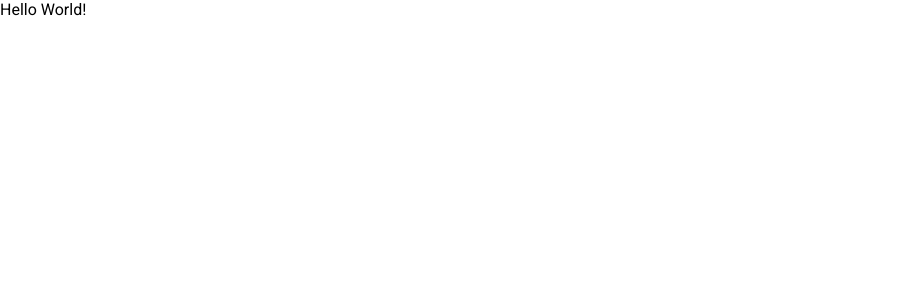
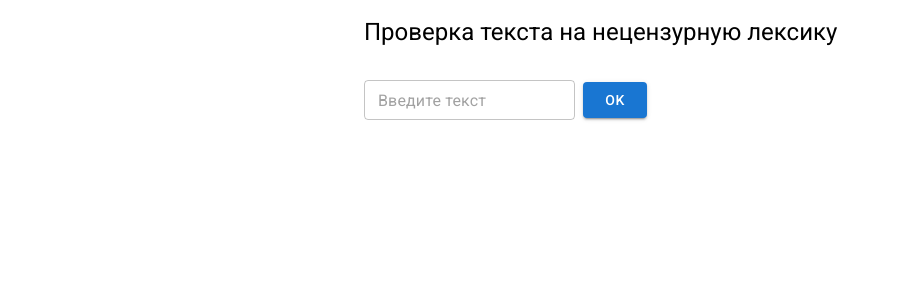
Before and after one commit to azakharo/anti-mat, a React (Vite) app: page /main in a window 1280 px wide. Shown: the top 300 px of the page, without its empty margins (0-899 px from the left). Built offline with nearby package versions, Linux system fonts and the light colour scheme.

Commit message:
implement demo page

```diff
--- a/src/pages/Main/index.tsx
+++ b/src/pages/Main/index.tsx
@@ -1,20 +1,89 @@
-import {memo} from 'react';
-import {Box} from '@mui/material';
+import {
+  ChangeEventHandler,
+  FormEventHandler,
+  memo,
+  useCallback,
+  useState,
+} from 'react';
+import CheckCircleOutlineOutlinedIcon from '@mui/icons-material/CheckCircleOutlineOutlined';
+import ErrorOutlineOutlinedIcon from '@mui/icons-material/ErrorOutlineOutlined';
+import {
+  Box,
+  Button,
+  Container,
+  Stack,
+  TextField,
+  Typography,
+} from '@mui/material';
 
-const areaColor = '#e2deed';
+import {containsMat} from 'src/services/antimat';
+
+interface TextExample {
+  text: string;
+  hasMat: boolean;
+}
 
 const Main = () => {
+  const [input, setInput] = useState('');
+  const [texts, setTexts] = useState<TextExample[]>([]);
+
+  const handleInputChange: ChangeEventHandler<HTMLInputElement> = useCallback(
+    evt => setInput(evt.target.value),
+    [setInput],
+  );
+
+  const handleSubmit: FormEventHandler = evt => {
+    evt.preventDefault();
+
+    const status = containsMat(input);
+
+    setTexts(prevTexts => [...prevTexts, {text: input, hasMat: status}]);
+    setInput('');
+  };
+
   return (
-    <Box
-      sx={{
-        height: '100vh',
-        '&> *': {
-          backgroundColor: areaColor,
-        },
-      }}
-    >
-      Hello World!
-    </Box>
+    <Container maxWidth="sm">
+      <Box my={2}>
+        <Typography variant="h5">
+          Проверка текста на нецензурную лексику
+        </Typography>
+
+        <Stack spacing={1} mt={2}>
+          {texts.map(({text, hasMat}) => (
+            <Box
+              py={1}
+              borderRadius={2}
+              display="flex"
+              alignItems="center"
+              gap={1}
+            >
+              {hasMat ? (
+                <ErrorOutlineOutlinedIcon sx={{fill: 'lightcoral'}} />
+              ) : (
+                <CheckCircleOutlineOutlinedIcon sx={{fill: 'lightgreen'}} />
+              )}
+              {text}
+            </Box>
+          ))}
+        </Stack>
+
+        <Box mt={2}>
+          <form onSubmit={handleSubmit}>
+            <Box display="flex" alignItems="center" gap={1}>
+              <TextField
+                value={input}
+                onChange={handleInputChange}
+                size="small"
+                placeholder="Введите текст"
+              />
+              <Button type="submit" variant="contained">
+                OK
+              </Button>
+            </Box>
+          </form>
+        </Box>
+      </Box>
+    </Container>
   );
 };
 
```
